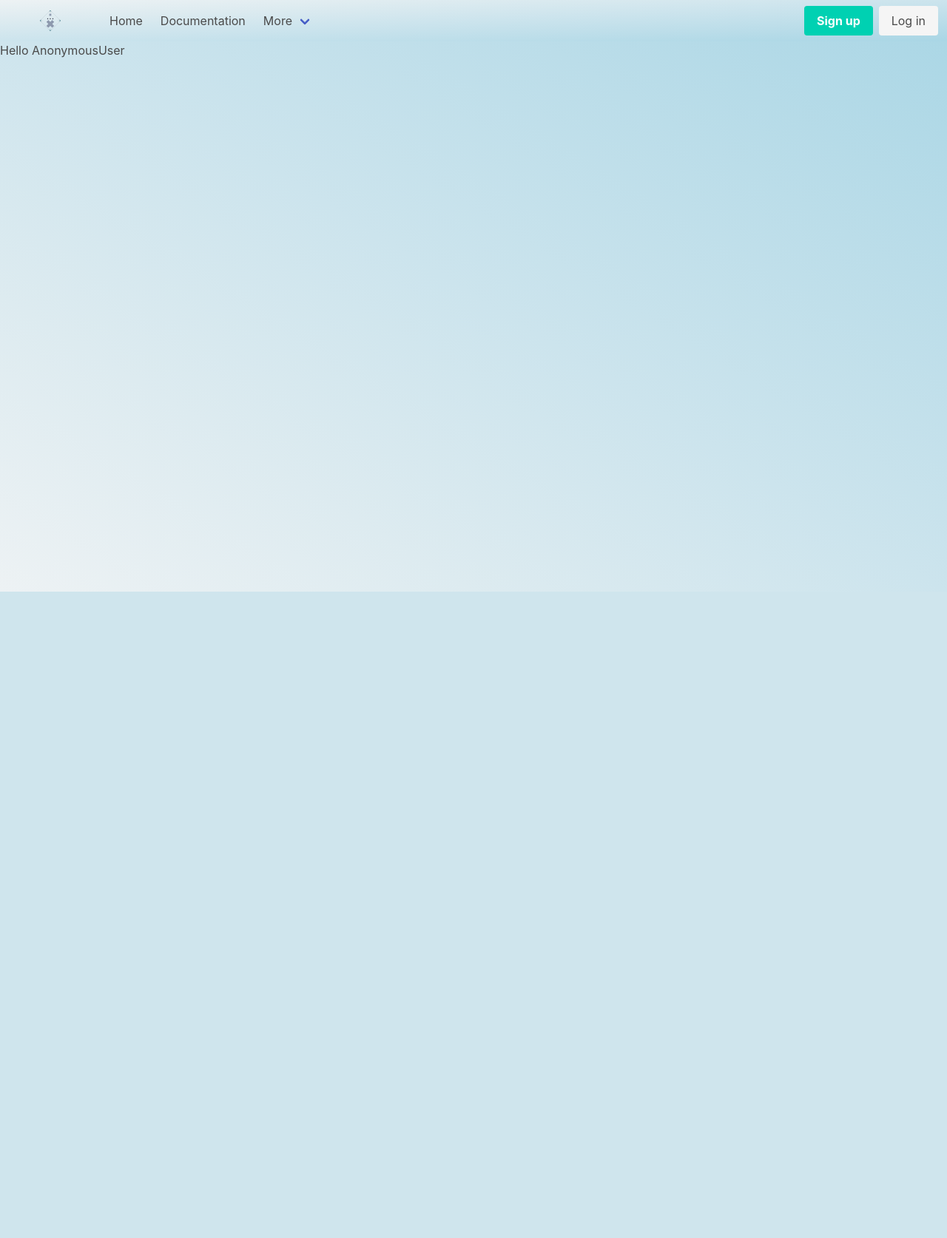
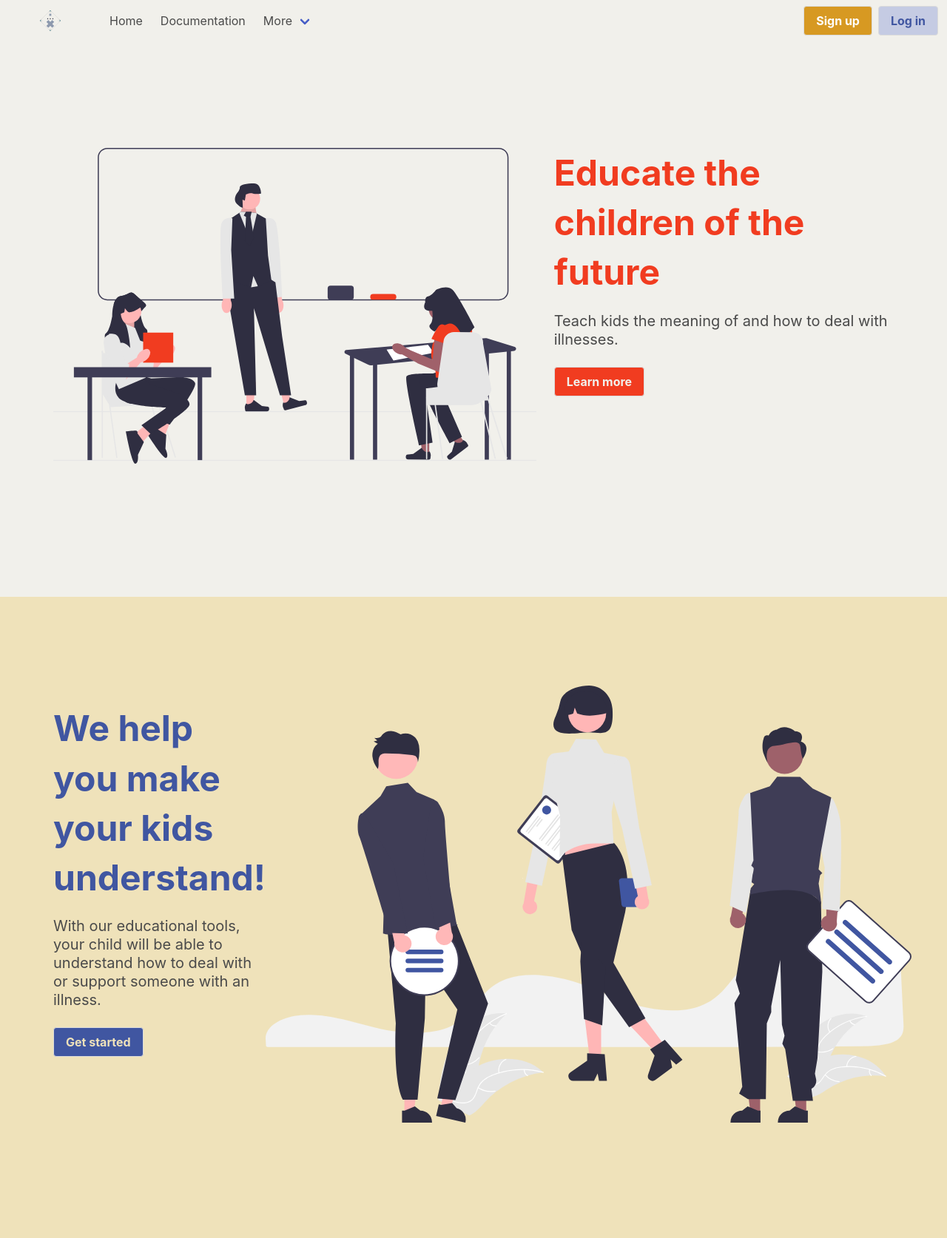
Before and after one commit to david-lesman/Artemisia, a Django app: page / in a window 1280 px wide. Shown: the whole page at 74% size. Before the commit the page ends 800 px from the top, so only its background shows below. Run offline with Django 4.2, Linux system fonts and the light colour scheme; some libraries are stand-ins or nearby versions.

Commit message:
Started on a landing page, added the color palette (I think all pages are now colored correctly)

```diff
--- a/project/web/static/web/styles.css
+++ b/project/web/static/web/styles.css
@@ -1,10 +1,42 @@
-nav {
-    background-image: linear-gradient(to top left, #a9d6e5, #bbdde9, #cce4ed, #ddebf0, #edf2f4);
+@import url('https://fonts.googleapis.com/css2?family=Poppins&family=Rubik&display=swap');
+
+:root {
+    --dark-blue: #4056a1;
+    --light-blue: #c5cbe3;
+    --yellow: #d79922;
+    --beige: #efe2ba;
+    --red: #f13c20;
+    --white: rgb(241, 240, 235);
+    --ff-poppins: font-family: 'Poppins', sans-serif;
+    --ff-rubik: font-family: "Rubik", sans-serif;
 }
 
+.dark-blue { color: var(--dark-blue); }
+
+.light-blue { color: var(--light-blue); }
+
+.yellow { color: var(--yellow); }
+
+.beige { color: var(--beige); }
+
+.red { color: var(--red); }
+
+.white { color: var(--white) };
+
+.bg-dark-blue { background-color: var(--dark-blue); }
+
+.bg-light-blue { background-color: var(--light-blue); }
+
+.bg-yellow { background-color: var(--yellow); }
+
+.bg-beige { background-color: var(--beige); }
+
+.bg-red { background-color: var(--red); }
+
+.bg-white { background-color: var(--white); }
+
 body {
-    background-image: linear-gradient(to bottom left, #a9d6e5, #bbdde9, #cce4ed, #ddebf0, #edf2f4);
-    height: 100vh;
+    min-height: 100vh;
 }
 
 .login-body {
@@ -15,3 +47,45 @@ body {
 .login-body::-webkit-scrollbar {
     display: none;
 }
+
+.login-banner img { height: 80%; }
+
+.box form input[type=submit] { font-family: var(--ff-rubik); font-weight: 700;}
+
+/* Landing Page */
+
+.hero-banner { margin-bottom: 30px; }
+
+.hero-banner img { width: 100%; }
+
+.hero-title {
+    font-family: var(--ff-poppins);
+    line-height: 1.4;
+    font-weight: 700;
+    font-size: 3rem;
+    margin-bottom: 20px;
+}
+
+.btn { transition-duration: .5s; }
+
+.btn:is(:hover, :focus) {
+    background: var(--white);
+    color: var(--red);
+    border-color: var(--red);
+    box-shadow: 3px 5px;
+    transition-duration: .5s;
+}
+.button:focus:not(:active) { box-shadow: 0 0 0 0; }
+
+.about-banner { margin-bottom: 30px; }
+
+.about-banner img { width: 100%; }
+
+.btn-inverse { background-color: var(--dark-blue); }
+
+.btn-inverse:is(:hover, :focus) {
+    box-shadow: -3px 5px;
+    color: var(--dark-blue);
+    border-color: var(--dark-blue);
+    background: var(--beige);
+}
--- a/project/web/templates/web/index.html
+++ b/project/web/templates/web/index.html
@@ -1,5 +1,46 @@
 {% extends 'web/layout.html' %}
+{% load static %}
 
 {% block title %}Home{% endblock title %}
 
-{% block body %}<h1>Hello {{ request.user }}</h1>{% endblock body %}
+{% block body %}
+{% comment %} <h1>Hello {{ request.user }}</h1> {% endcomment %}
+    <main>
+        <article>
+            <section class="section is-medium">
+                <div class="columns">
+                    <figure class="hero-banner column is-7">
+                        <img src="{% static 'web/landing-hero-banner.svg' %}" alt="An educator teaching a class of students.">
+                    </figure>
+                    <div class="column">
+                        <h1 class="hero-title red">Educate the children of the future</h1>
+                        <p class="subtitle">Teach kids the meaning of and how to deal with illnesses.</p>
+                        <div class="buttons">
+                            <a class="button btn bg-red white" href="">
+                                <strong>Learn more</strong>
+                            </a>
+                        </div>
+                    </div>
+                </div>
+            </section>
+            <section class="section is-medium bg-beige">
+                <div class="columns">
+                    <div class="column">
+                        <h1 class="hero-title dark-blue">We help you make your kids understand!</h1>
+                        <p class=" bg-dark-blue subtitle">With our educational tools, your child will be able to understand how to deal with or support someone with an illness.</p>
+                        <div class="buttons">
+                            <a class="button btn btn-inverse bg-dark-blue beige" href="">
+                                <strong>Get started</strong>
+                            </a>
+                        </div>
+                    </div>
+                    <div class="columns is-7">
+                        <figure class="about-banner">
+                            <img src="{% static 'web/landing-about-banner.svg' %}" alt="Team spirit.">
+                        </figure>
+                    </div>
+                </div>
+            </section>
+        </article>
+    </main>
+{% endblock body %}
--- a/project/web/templates/web/layout.html
+++ b/project/web/templates/web/layout.html
@@ -13,21 +13,21 @@
     <link rel="stylesheet" href="{% static 'web/styles.css' %}">
     <script src="{% static 'web/nav.js' %}"></script>
 </head>
-<body {% block body_classes %}{% endblock body_classes %}>
-    <nav class="navbar" role="navigation" aria-label="main navigation">
+<body {% block body_classes %}class="bg-white"{% endblock body_classes %}>
+    <nav class="navbar bg-white" role="navigation" aria-label="main navigation">
         <div class="navbar-brand">
           <a class="navbar-item" href="{% url 'index' %}">
             <img src="{% static 'web/logo.svg' %}" width="112" height="28">
           </a>
 
-          <a role="button" class="navbar-burger" aria-label="menu" aria-expanded="false" data-target="navbarBasicExample">
+          <a role="button" class="navbar-burger" aria-label="menu" aria-expanded="false" data-target="navbarMain">
             <span aria-hidden="true"></span>
             <span aria-hidden="true"></span>
             <span aria-hidden="true"></span>
           </a>
         </div>
 
-        <div id="navbarBasicExample" class="navbar-menu">
+        <div id="navbarMain" class="navbar-menu bg-white">
           <div class="navbar-start">
             <a class="navbar-item">
               Home
@@ -68,11 +68,11 @@
                     <strong>Log out</strong>
                   </a>
                 {% else %}
-                  <a class="button is-primary" href="{% url 'register' %}">
+                  <a class="button bg-yellow has-text-white" href="{% url 'register' %}">
                       <strong>Sign up</strong>
                   </a>
-                  <a class="button is-light" href="{% url 'login' %}">
-                      Log in
+                  <a class="button bg-light-blue dark-blue" href="{% url 'login' %}">
+                      <strong>Log in</strong>
                   </a>
                 {% endif %}
               </div>
@@ -80,7 +80,7 @@
           </div>
         </div>
       </nav>
-
-      {% block body %}{% endblock body %}
+      {% block body %}
+      {% endblock body %}
 </body>
 </html>
--- a/project/web/templates/web/password_reset.html
+++ b/project/web/templates/web/password_reset.html
@@ -23,7 +23,7 @@
                                 {% csrf_token %}
                                 {{ form }}
                             </div>
-                            <input type="submit" class="button is-block is-info is-large is-fullwidth" value="Send Email">
+                            <input type="submit" class="button is-block bg-beige is-large is-fullwidth" value="Send Email">
                         </form>
                     </div>
                 </div>
--- a/project/web/templates/web/password_reset_done.html
+++ b/project/web/templates/web/password_reset_done.html
@@ -11,7 +11,7 @@
                         <div class="field">
                             <h3>Your password has been set. You may go ahead and log in now.</h3>
                         </div>
-                        <a href="{% url 'login' %}"><button class="button is-block is-info is-large is-fullwidth">Log in</button></a>
+                        <a href="{% url 'login' %}"><button class="button is-block bg-beige is-large is-fullwidth">Log in</button></a>
                     </div>
                 </div>
             </div>
--- a/project/web/templates/web/password_reset_form.html
+++ b/project/web/templates/web/password_reset_form.html
@@ -19,7 +19,7 @@
                                     <p class="has-text-danger">{{ form.new_password2.errors }}</p>
                                     <p>{{ form.new_password2 }}</p>
                                 </div>
-                                <input type="submit" class="button is-block is-info is-large is-fullwidth" value="Create New Password">
+                                <input type="submit" class="button is-block bg-light-blue is-large is-fullwidth" value="Create New Password">
                             </form>
                         {% else %}
                             <p>Looks like you used an invalid link.</p>
--- a/project/web/templates/web/password_reset_sent.html
+++ b/project/web/templates/web/password_reset_sent.html
@@ -1,6 +1,6 @@
 {% extends "web/layout.html" %}
 
-{% block body_classes %}class="has-text-centered"{% endblock body_classes %}
+{% block body_classes %}class="has-text-centered bg-white"{% endblock body_classes %}
 
 {% block body %}
     <div class="column is-6 is-offset-3">
```
Also changed, not shown: project/web/templates/web/login.html (+11 -11 lines), project/web/templates/web/register.html (+11 -11 lines), project/web/static/web/landing-about-banner.svg (added), project/web/static/web/landing-hero-banner.svg (added), project/web/static/web/login-banner.svg (added), project/web/static/web/pattern.svg (added), project/web/static/web/register-banner.svg (added).
